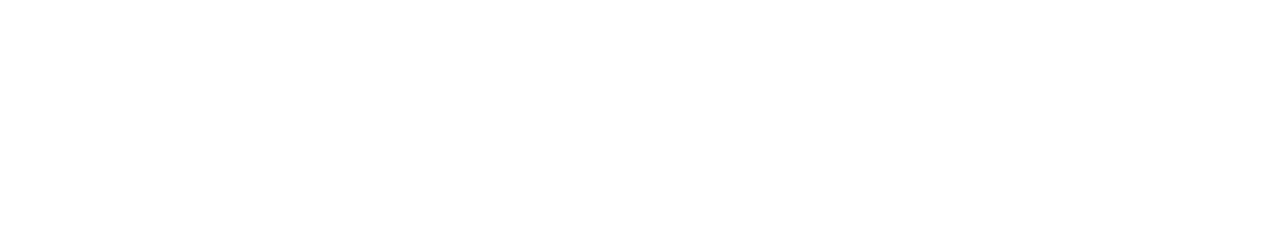
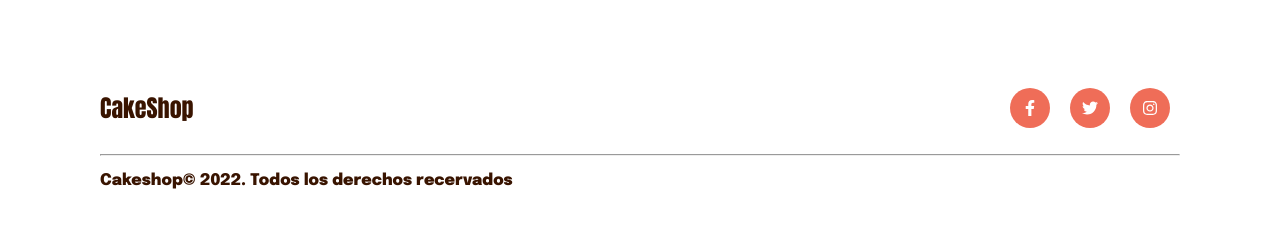
Before and after one commit to Gatc-18/Cakeshop, a React (Create React App) app: page / in a window 1280 px wide. Shown: the part 1293-1520 px from the top of the page. Before the commit the page ends 1363 px from the top, so only its background shows below. Built offline with nearby package versions, Linux system fonts and the light colour scheme.

Commit message:
terminando footer

```diff
--- a/package.json
+++ b/package.json
@@ -10,6 +10,7 @@
     "react": "^18.1.0",
     "react-bootstrap": "^2.4.0",
     "react-dom": "^18.1.0",
+    "react-icons": "^4.3.1",
     "react-router-dom": "^6.3.0",
     "react-scripts": "5.0.1",
     "styled-components": "^5.3.5",
--- a/src/App.js
+++ b/src/App.js
@@ -1,3 +1,4 @@
+import Footer from './components/footer';
 import Navbar from './components/navbar'
 import Principal from './containers/principal';
 import Productos from './containers/productos';
@@ -10,6 +11,8 @@
         <Navbar />
         <Principal/>
         <Productos/>
+
+        <Footer/>
     </div>
   );
 }
--- /dev/null
+++ b/src/components/footer.js
@@ -0,0 +1,57 @@
+import React from 'react';
+import styled from 'styled-components';
+import { MainContainer } from '../assets/styles/generalStyles';
+import IconButton from './iconButton';
+import { FaFacebookF, FaTwitter, FaInstagram } from 'react-icons/fa';
+
+
+
+
+
+const Container = styled.div`
+   padding: 0px 100px;
+`
+
+const Title = styled.h2`
+   color: #391400;
+   font-family: 'Impact';
+   font-weight: 400;
+`
+
+const ContainerHeader = styled.section`
+ display: flex;
+ justify-content: space-between;
+ align-items: center
+`
+
+const FooterText = styled.p`
+  font-family: 'Epilogue';
+  color: #391400;
+  font-size: 16px;
+`
+
+const Footer = () => {
+
+
+    return (
+
+        <MainContainer>
+            <Container>
+                <ContainerHeader>
+                    <Title>CakeShop</Title>
+                    <section style={{display: 'flex'}}>
+                        <IconButton Children={<FaFacebookF />} />
+                        <IconButton Children={<FaTwitter />} />
+                        <IconButton Children={<FaInstagram />} />
+                    </section>
+
+                </ContainerHeader>
+                <hr></hr>
+                <FooterText>Cakeshop© 2022. Todos los derechos recervados</FooterText>
+            </Container>
+        </MainContainer>
+    )
+
+}
+
+export default Footer;
--- /dev/null
+++ b/src/components/iconButton.js
@@ -0,0 +1,27 @@
+import React, { Children } from 'react';
+import styled from 'styled-components';
+
+
+const Circle = styled.div`
+   width:40px;
+   height: 40px;
+   border-radius: 50%;
+   background: #EF6D58;
+   display: flex;
+   justify-content: center;
+   align-items: center;
+   color: white;
+   margin: 0px 10px
+`
+
+
+const IconButton = ({ Children }) => {
+
+    return (
+        <Circle>
+           { Children }
+        </Circle>
+    )
+}
+
+export default IconButton;
```
Also changed, not shown: 1 other file (tests, documents, lock files or other folders).
